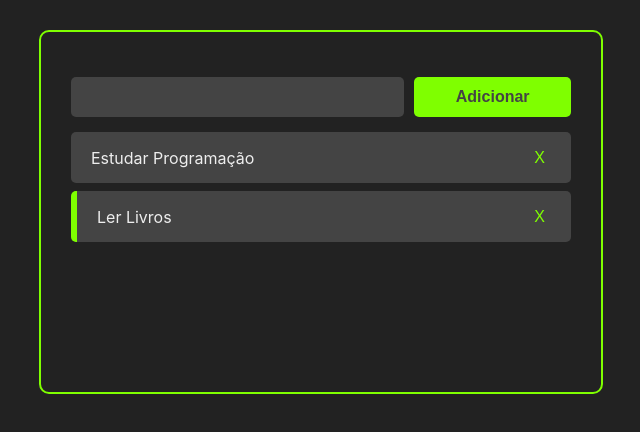
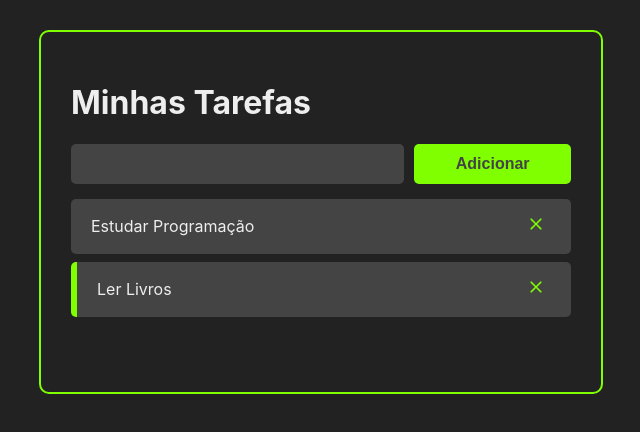
Before and after one commit to felipecabesssa/ListaTarefasReact, a React (Create React App) app: page / in a window 1280 px wide. Shown: the top 432 px of the page, without its empty margins (319-959 px from the left). Built offline with nearby package versions, Linux system fonts and the light colour scheme; the HTML template or start-up script is replaced by a standard one.

Commit message:
Adicionando Cabeçalho e estilizando icone Fechar

```diff
--- a/package.json
+++ b/package.json
@@ -8,6 +8,7 @@
     "@testing-library/user-event": "^13.5.0",
     "react": "^17.0.2",
     "react-dom": "^17.0.2",
+    "react-icons": "^4.3.1",
     "react-scripts": "5.0.0",
     "uuid": "^8.3.2",
     "web-vitals": "^2.1.2"
--- a/src/App.jsx
+++ b/src/App.jsx
@@ -3,6 +3,7 @@ import {v4 as uuidv4} from 'uuid';
 
 import Tasks from './components/Tasks';
 import AddTask from './components/AddTask';
+import Header from './components/Header';
 
 import "./App.css";
 
@@ -52,6 +53,7 @@ const App = () => {
   return (
     <>
       <div className="container">
+        <Header />
         <AddTask handleTaskAddition={handleTaskAddition} />
         <Tasks
         tasks={tasks}
--- /dev/null
+++ b/src/components/Header.jsx
@@ -0,0 +1,7 @@
+import React from 'react';
+
+const Header = () => {
+    return <h1 style={{ color: "#eee" }}>Minhas Tarefas</h1>;
+}
+
+export default Header;
--- a/src/components/Task.css
+++ b/src/components/Task.css
@@ -16,6 +16,6 @@
 .remove-task-button {
     background-color: #444;
     border: none;
-    font-size: 16px;
+    font-size: 18px;
     color: chartreuse;
 }
--- a/src/components/Task.jsx
+++ b/src/components/Task.jsx
@@ -1,4 +1,5 @@
 import React from "react";
+import { CgClose } from "react-icons/cg";
 
 import "./Task.css";
 
@@ -13,8 +14,11 @@ const Task = ({ task, handleTaskClick, handleTaskDeletion }) => {
       </div>
 
       <div className="buttons-container">
-        <button className="remove-task-button" onClick={() => handleTaskDeletion(task.id)}>
-          X
+        <button
+          className="remove-task-button"
+          onClick={() => handleTaskDeletion(task.id)}
+        >
+          <CgClose />
         </button>
       </div>
     </div>
```
Also changed, not shown: 1 other file (tests, documents, lock files or other folders).
